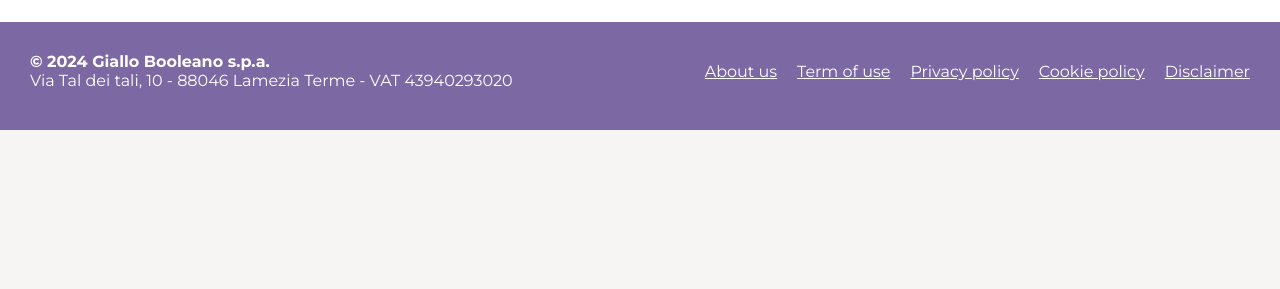
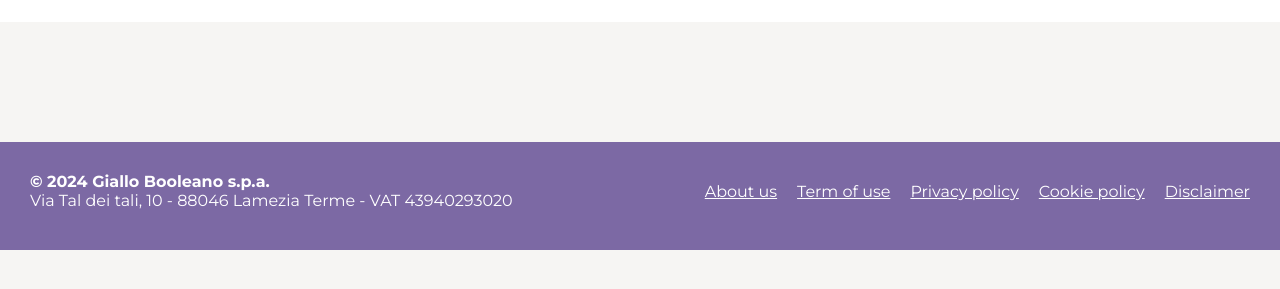
Before and after one commit to defendimattia/html-responsive-layout, a plain HTML site: page index.html in a window 1280 px wide. Shown: the part 77-366 px from the top of the page. Drawn offline with Linux system fonts and the light colour scheme.

Commit message:
feat: added main structure

```diff
--- a/css/style.css
+++ b/css/style.css
@@ -55,6 +55,13 @@ header {
 
 /*** main ***/
 
+
+
+.m-container {
+    padding: 30px;
+    margin: 0 auto;
+}
+
 /*** footer ***/
 
 footer {
@@ -79,7 +86,7 @@ footer ul {
     flex-wrap: wrap;
 }
 
-footer > div {
+footer>div {
     margin-bottom: 10px;
 }
 
@@ -89,6 +96,10 @@ footer > div {
 
     header {
         text-align: revert;
+    }
+
+    .m-container {
+        padding: 60px;
     }
 }
 
@@ -100,4 +111,6 @@ footer > div {
         align-items: center;
         text-align: revert;
     }
+
+
 }
--- a/index.html
+++ b/index.html
@@ -24,7 +24,12 @@
         <a class="logo nerko-one-regular" href="./">giallo booleano</a>
     </header>
 
-    <main></main>
+    <main>
+        <div class="m-container">
+
+        </div>
+    </main>
+
     <footer>
         <!-- address -->
         <div>
```
